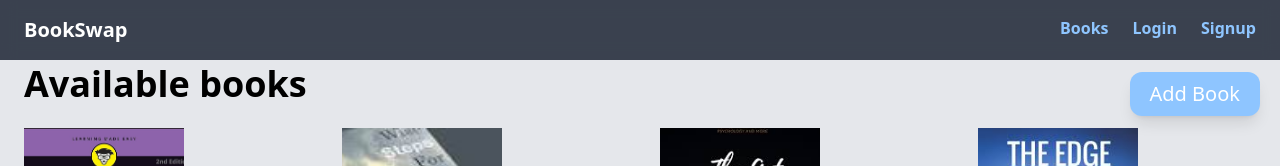
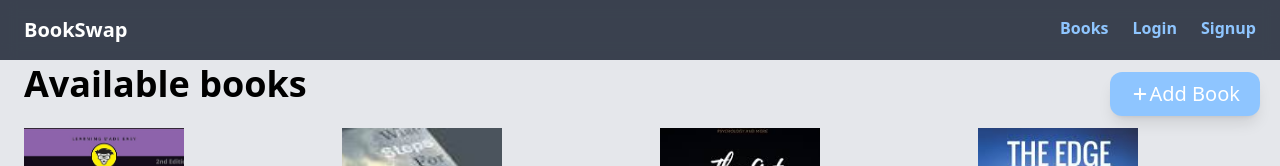
Before and after one commit to asnganje/bookswap-frontend, a React (Vite) app: page /books in a window 1280 px wide. Shown: the top 166 px of the page. Built offline with nearby package versions, Linux system fonts and the light colour scheme.

Commit message:
use the button element and modal inside books page

```diff
--- a/src/pages/Books.jsx
+++ b/src/pages/Books.jsx
@@ -5,8 +5,13 @@ import success from "../assets/success.jpg"
 import edge from "../assets/edge.jpg"
 import artOfLove from "../assets/artOfLove.jpg"
 import BookCard from "../components/BookCard";
+import AddBookButton from "../components/AddBookButton";
+import { useState } from "react";
+import AddBookModal from "../components/AddBookModal";
 
 const Books = () => {
+  const [showBooksModal, setShowBooksModal] = useState("")
+
   const books = [
     {
       id:1,
@@ -44,7 +49,11 @@ const Books = () => {
         <h1 className="text-lg md:text-4xl pt-4 md:pt-0 font-bold mb-6 text-black">
           Available books
         </h1>
-        <button className="bg-blue-300 text-white px-5 py-2 rounded-xl hover:scale-105 transition fixed shadow-lg z-50 text-base sm:text-lg md:text-xl right-5 top-18 cursor-pointer">Add Book</button>
+        <AddBookButton onClick = {()=> setShowBooksModal(true)}/>
+        <AddBookModal
+          isOpen = {showBooksModal}
+          onClose = {()=>setShowBooksModal(false)}
+        />
         <div className="grid sm:grid-cols-2 md:grid-cols-4 gap-10">
           {
             books.map((book)=> (
```
